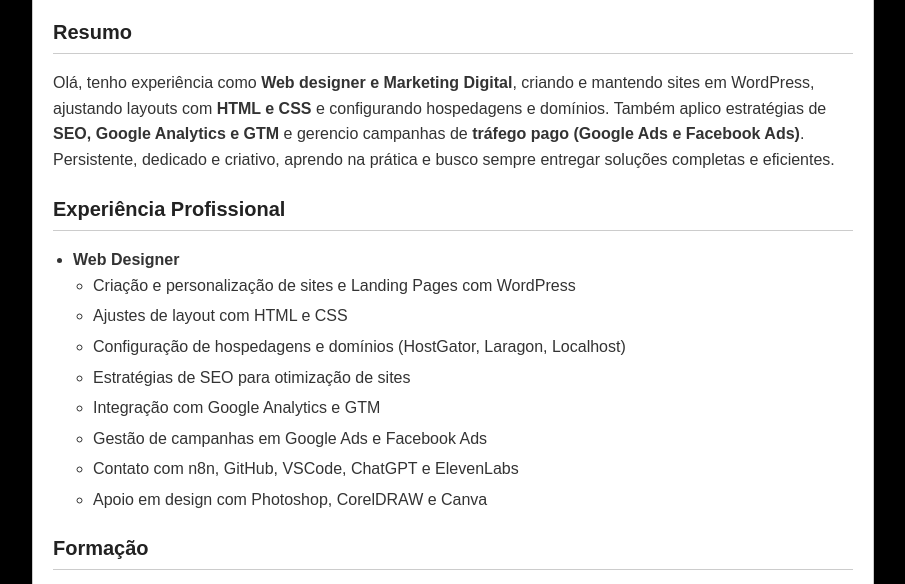
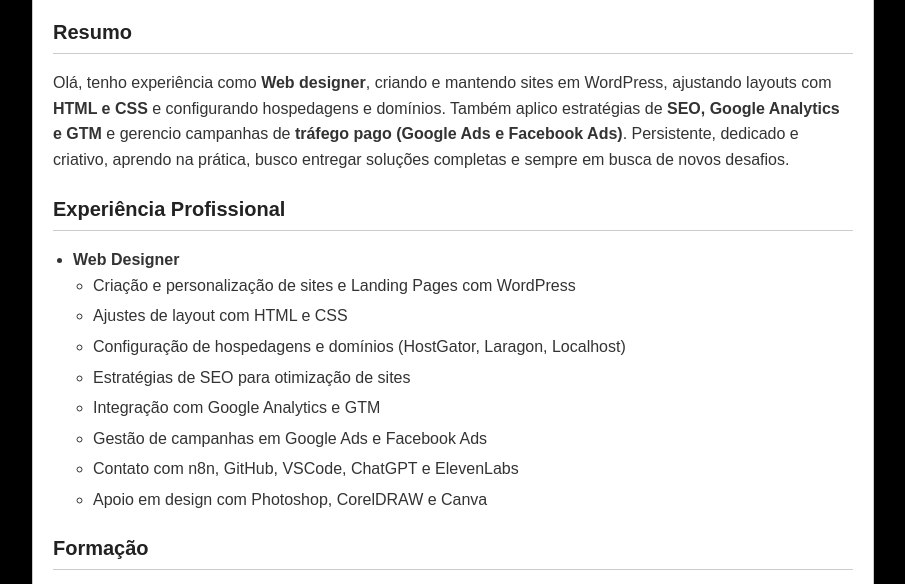
Before and after one commit to fla1331/flaviodev, a plain HTML site: page index.html in a window 1280 px wide. Shown: the part 188-772 px from the top of the page, without its empty margins (187-1092 px from the left). Drawn offline with Linux system fonts and the light colour scheme.

Commit message:
Refresh Home

```diff
--- a/index.html
+++ b/index.html
@@ -3,7 +3,7 @@
 <head>
 <meta charset="UTF-8">
 <meta name="viewport" content="width=device-width, initial-scale=1.0">
-<title>Tom Web Designer / Freelancer</title>
+<title>Tom Web Designer / Freelancer Home-Office</title>
 <style>
   body { font-family: Arial, sans-serif; line-height: 1.6; color: #333; margin: 0; padding: 0; background:#000; }
   .container { max-width: 800px; background: #fff; margin: 20px auto; padding: 20px; border: 1px solid #ccc; border-radius: 10px; }
@@ -46,7 +46,7 @@
     </div>
 
     <h2>Resumo</h2>
-    <p>Olá, tenho experiência como <strong>Web designer e Marketing Digital</strong>, criando e mantendo sites em WordPress, ajustando layouts com <strong>HTML e CSS</strong> e configurando hospedagens e domínios. Também aplico estratégias de <strong>SEO, Google Analytics e GTM</strong> e gerencio campanhas de <strong>tráfego pago (Google Ads e Facebook Ads)</strong>. Persistente, dedicado e criativo, aprendo na prática e busco sempre entregar soluções completas e eficientes.</p>
+    <p>Olá, tenho experiência como <strong>Web designer</strong>, criando e mantendo sites em WordPress, ajustando layouts com <strong>HTML e CSS</strong> e configurando hospedagens e domínios. Também aplico estratégias de <strong>SEO, Google Analytics e GTM</strong> e gerencio campanhas de <strong>tráfego pago (Google Ads e Facebook Ads)</strong>. Persistente, dedicado e criativo, aprendo na prática, busco entregar soluções completas e sempre em busca de novos desafios.</p>
 
     <h2>Experiência Profissional</h2>
     <ul>
```
